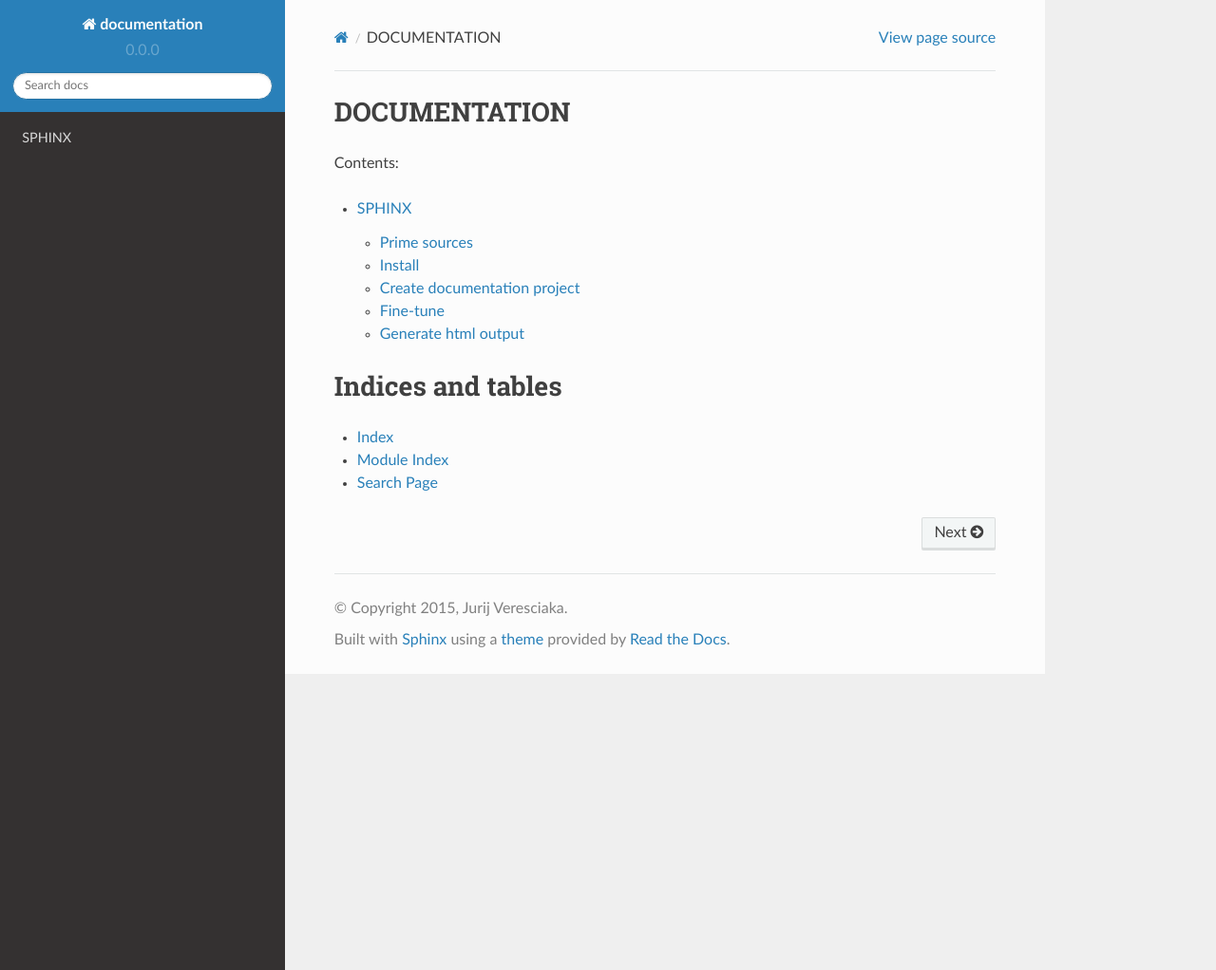
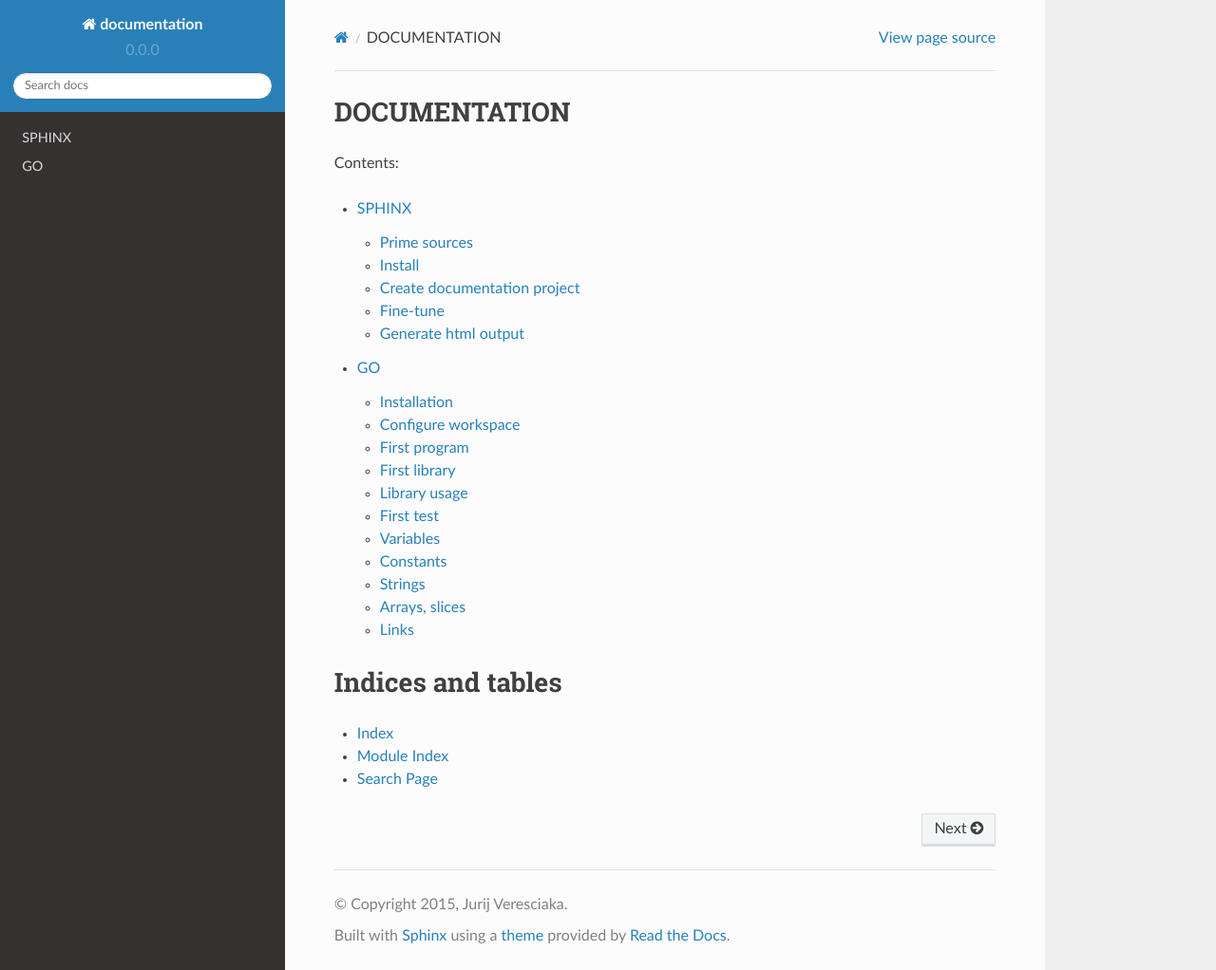
Before and after one commit to jurijveresciaka/documentation, a Sphinx documentation site: the page built from source/index.rst, in a window 1280 px wide and 1022 px high. Shown: the whole window at 95% size. Built offline with Sphinx 7.4.7 and the Read the Docs theme 2.0.0, drawn with Linux system fonts in a browser that asks for light colours; part of the change alters nothing that is shown.

Commit message:
"GO" section added

```diff
--- /dev/null
+++ b/source/go.rst
@@ -0,0 +1,506 @@
+GO
+==
+
+Installation
+------------
+
+Download GO from `<https://golang.org/dl/>`_ to **/usr/local/go/bin**.
+
+Configure path:
+
+.. code-block:: shell
+
+    # .bashrc
+    export PATH=$PATH:/usr/local/go/bin
+
+Configure workspace
+-------------------
+
+GO path
+^^^^^^^
+
+.. code-block:: shell
+
+    # .bashrc
+    export GOPATH=$HOME/go_path
+    export PATH=$PATH:$GOPATH/bin
+
+Workspace
+^^^^^^^^^
+
+.. code-block:: shell
+
+    $ mkdir src/github.com/jurijveresciaka
+
+First program
+-------------
+
+Create project directory
+^^^^^^^^^^^^^^^^^^^^^^^^
+
+.. code-block:: shell
+
+    $ cd src/github.com/jurijveresciaka
+    $ mkdir halloworld
+
+Create source code
+^^^^^^^^^^^^^^^^^^
+
+.. code-block:: go
+
+    package main
+
+    import "fmt"
+
+    func main() {
+	    fmt.Println("Hallo World")
+    }
+
+Compile
+^^^^^^^
+
+.. code-block:: shell
+
+    $ go install
+
+Run
+^^^
+
+.. code-block:: shell
+
+    $ halloworld
+
+First library
+-------------
+
+Create lib directory
+^^^^^^^^^^^^^^^^^^^^
+
+.. code-block:: shell
+
+    $ cd src/github.com/jurijveresciaka
+    $ mkdir -p go/lib/math
+
+Create source code
+^^^^^^^^^^^^^^^^^^
+
+.. code-block:: go
+
+    package math
+
+    func IsPrime(n uint64) bool {
+      // 0 and 1 not prime.
+      if n < 2 {
+        return false
+      }
+
+      // all even numbers except 2 are no prime.
+      if n != 2 && n % 2 == 0 {
+        return false
+      }
+
+      var i uint64
+
+      for i = 2; i * i <= n ; i++ {
+        if n % i == 0 {
+          return false
+        }
+      }
+
+      return true
+    }
+
+Compile
+^^^^^^^
+
+.. code-block:: shell
+
+    $ go build
+
+Library usage
+-------------
+
+.. code-block:: go
+
+    package main
+
+    import (
+      "fmt"
+      "github.com/jurijveresciaka/go/lib/math"
+    )
+
+    func main() {
+      fmt.Println(math.IsPrime(12))
+    }
+
+Compile
+^^^^^^^
+
+.. code-block:: shell
+
+    $ go install
+
+Run
+^^^
+
+.. code-block:: shell
+
+    $ halloworld
+
+First test
+----------
+
+.. code-block:: go
+
+    package math
+
+    import (
+      "testing"
+    )
+
+    func TestIsPrime(t *testing.T) {
+      type testDataStruct struct {
+        number uint64
+        isPrime bool
+      }
+
+      var testDataList = []testDataStruct{
+        {0, false}, {1, false}, {2, true}, {3, true},
+        {4, false}, {5, true}, {6, false}, {7, true},
+        {8, false}, {9, false},
+        {1000000, false},
+      }
+
+      for _, testData := range testDataList {
+        isPrime := IsPrime(testData.number)
+
+        if isPrime != testData.isPrime {
+          t.Errorf("IsPrime(%d) == %q, want %d", testData.number, isPrime, testData.isPrime)
+        }
+      }
+    }
+
+Compile
+^^^^^^^
+
+.. code-block:: shell
+
+    $ go build
+
+Run
+^^^
+
+.. code-block:: shell
+
+    $ go test
+
+Variables
+---------
+
+.. code-block:: go
+
+    package main
+
+    import (
+        "fmt"
+    )
+
+    func main() {
+        var (
+            boolean bool = false
+
+            unsignedNumber8 uint8 = 8
+            unsignedNumber16 uint16 = 16
+            unsignedNumber32 uint32 = 32
+            unsignedNumber64 uint64 = 64
+
+            signedNumber8 int8 = -8
+            signedNumber16 int16 = -16
+            signedNumber32 int32 = -32
+            signedNumber64 int64 = -64
+
+            floatNumber32 float32 =  0.32
+            floatNumber64 float64 =  -0.64
+        )
+
+        fmt.Println(
+            boolean,
+
+            unsignedNumber8,
+            unsignedNumber16,
+            unsignedNumber32,
+            unsignedNumber64,
+
+            signedNumber8,
+            signedNumber16,
+            signedNumber32,
+            signedNumber64,
+
+            floatNumber32,
+            floatNumber64,
+        )
+    }
+
+Constants
+---------
+
+.. code-block:: go
+
+    package main
+
+    import (
+        "fmt"
+    )
+
+    func main() {
+        const (
+            boolean bool = false
+        )
+
+        fmt.Println(boolean)
+    }
+
+Strings
+-------
+
+Basics
+^^^^^^
+
+.. code-block:: go
+
+    package main
+
+    import (
+        "fmt"
+    )
+
+    func main() {
+        var (
+            name string = "Jurij Veresciaka"
+        )
+
+        fmt.Println(name, len(name), name[7], string(name[7]))
+    }
+
+Declaration
+^^^^^^^^^^^
+
+.. code-block:: go
+
+    package main
+
+    import (
+        "fmt"
+    )
+
+
+    func main() {
+        var (
+            smallText string = "small text"
+
+            largeText string =
+            "large text " +
+            "large text " +
+            "large text"
+
+            rawText string =
+    `raw text
+    raw text
+    raw text`
+        )
+
+        fmt.Println(smallText)
+        fmt.Println(largeText)
+        fmt.Println(rawText)
+    }
+
+Convert
+^^^^^^^
+
+.. code-block:: go
+
+    package main
+
+    import (
+        "fmt"
+        "strconv"
+    )
+
+    func checkError(err error) {
+        if err != nil {
+            fmt.Println(err)
+        }
+    }
+
+    func main() {
+        var (
+            err error
+            boolean bool
+            unsignedNumber64 uint64
+            signedNumber64 int64
+            floatNumber64 float64
+        )
+
+        boolean, err = strconv.ParseBool("true")
+        checkError(err)
+        fmt.Println(boolean);
+
+        unsignedNumber64, err = strconv.ParseUint("64", 10, 64)
+        checkError(err)
+        fmt.Println(unsignedNumber64);
+
+        signedNumber64, err = strconv.ParseInt("-64", 10, 64)
+        checkError(err)
+        fmt.Println(signedNumber64);
+
+        floatNumber64, err = strconv.ParseFloat("0.99", 64)
+        checkError(err)
+        fmt.Println(floatNumber64);
+
+        fmt.Println(strconv.FormatBool(true))
+        fmt.Println(strconv.FormatUint(64, 10))
+        fmt.Println(strconv.FormatInt(-64, 10))
+        fmt.Println(strconv.FormatFloat(-64.123456789123456789, 'E', -1, 64))
+    }
+
+Arrays, slices
+--------------
+
+General
+^^^^^^^
+
+.. code-block:: go
+
+    package main
+
+    import (
+        "fmt"
+        "reflect"
+    )
+
+    func main() {
+        var (
+            formatString string = "\type => %s; length => %d\n"
+
+            uint64Array1 = [5]uint64{1, 2, 3, 4, 5}
+            uint64Array2 = [...]uint64{1, 2, 3, 4, 5}
+            uint64Array3 [10]uint64
+
+            uint64Slice1 = []uint64{1, 2, 3, 4, 5}
+            uint64Slice2 = []uint64{}
+            uint64Slice3 []uint64
+
+            stringArray = [...]string{"one", "two", "three", "four"}
+        )
+
+        fmt.Println("ARRAYS:")
+        fmt.Printf(formatString, reflect.TypeOf(uint64Array1).Kind(), len(uint64Array1))
+        fmt.Printf(formatString, reflect.TypeOf(uint64Array2).Kind(), len(uint64Array2))
+        fmt.Printf(formatString, reflect.TypeOf(uint64Array3).Kind(), len(uint64Array3))
+        fmt.Println()
+
+        fmt.Println("SLICES:")
+        fmt.Printf(formatString, reflect.TypeOf(uint64Slice1).Kind(), len(uint64Slice1))
+        fmt.Printf(formatString, reflect.TypeOf(uint64Slice2).Kind(), len(uint64Slice2))
+        fmt.Printf(formatString, reflect.TypeOf(uint64Slice3).Kind(), len(uint64Slice3))
+        fmt.Println()
+
+        fmt.Println("LOOP (index, value):")
+        for index, value := range stringArray {
+            fmt.Printf("\t%d => %s\n", index, value)
+        }
+
+        fmt.Println("LOOP (value):")
+        for _, value := range stringArray {
+            fmt.Printf("\t%s\n", value)
+        }
+    }
+
+Slice from array
+^^^^^^^^^^^^^^^^
+
+.. code-block:: go
+
+    package main
+
+    import (
+        "fmt"
+    )
+
+    func main() {
+        var (
+            array = [...]uint64{1, 2, 3, 4, 5, 6, 7, 8, 9}
+        )
+                                 //  0 1 2 3 4 5 6 7 8 9 (index)
+        fmt.Println(array[0:5])  // [1 2 3 4 5]
+        fmt.Println(array[1:5])  //   [2 3 4 5]
+        fmt.Println(array[7:9])  //                 [8 9]
+        fmt.Println(array[5:])   //             [6 7 8 9]
+        fmt.Println(array[:5])   // [1 2 3 4 5]
+        fmt.Println(array[:])    // [0 1 2 3 4 5 6 7 8 9]
+    }
+
+Slice append
+^^^^^^^^^^^^
+
+.. code-block:: go
+
+    package main
+
+    import (
+        "fmt"
+    )
+
+    func main() {
+        var (
+            sliceOne = []uint64{1, 2, 3, 4, 5}
+            sliceTwo = []uint64{}
+
+            sliceThree = []uint64{0, 0, 0, 0, 0}
+            sliceFour = []uint64{1, 1, 1, 1, 1}
+            sliceFive = []uint64{}
+        )
+
+        fmt.Println(sliceOne) // [1 2 3 4 5]
+
+        sliceTwo = append(sliceOne, 6, 7, 8, 9, 10)
+        fmt.Println(sliceTwo) // [1 2 3 4 5 6 7 8 9 10]
+
+        sliceFive = append(sliceThree, sliceFour...)
+        fmt.Println(sliceFive) // [0 0 0 0 0 1 1 1 1 1]
+    }
+
+Slice make
+^^^^^^^^^^
+
+.. code-block:: go
+
+    package main
+
+    import (
+        "fmt"
+    )
+
+    func main() {
+        var (
+            stringFormat string = "length => %d; capacity => %d\n"
+            sliceOne = make([]uint64, 0, 5)
+            i uint64 = 0
+        )
+
+        for i = 0; i < 15; i++ {
+            sliceOne = append(sliceOne, i)
+            fmt.Printf(stringFormat, len(sliceOne), cap(sliceOne))
+        }
+    }
+
+Links
+-----
+
+`<https://www.gitbook.com/book/astaxie/build-web-application-with-golang/details>`_
+
+`<http://www.dotnetperls.com/go>`_
+
+`<http://golang-book.ru>`_
+
+`<http://alanhollis.com/go-compared-with-php-arrays-and-slices/>`_
--- a/source/index.rst
+++ b/source/index.rst
@@ -7,6 +7,7 @@ Contents:
    :maxdepth: 2
 
    sphinx
+   go
 
 Indices and tables
 ==================
```
